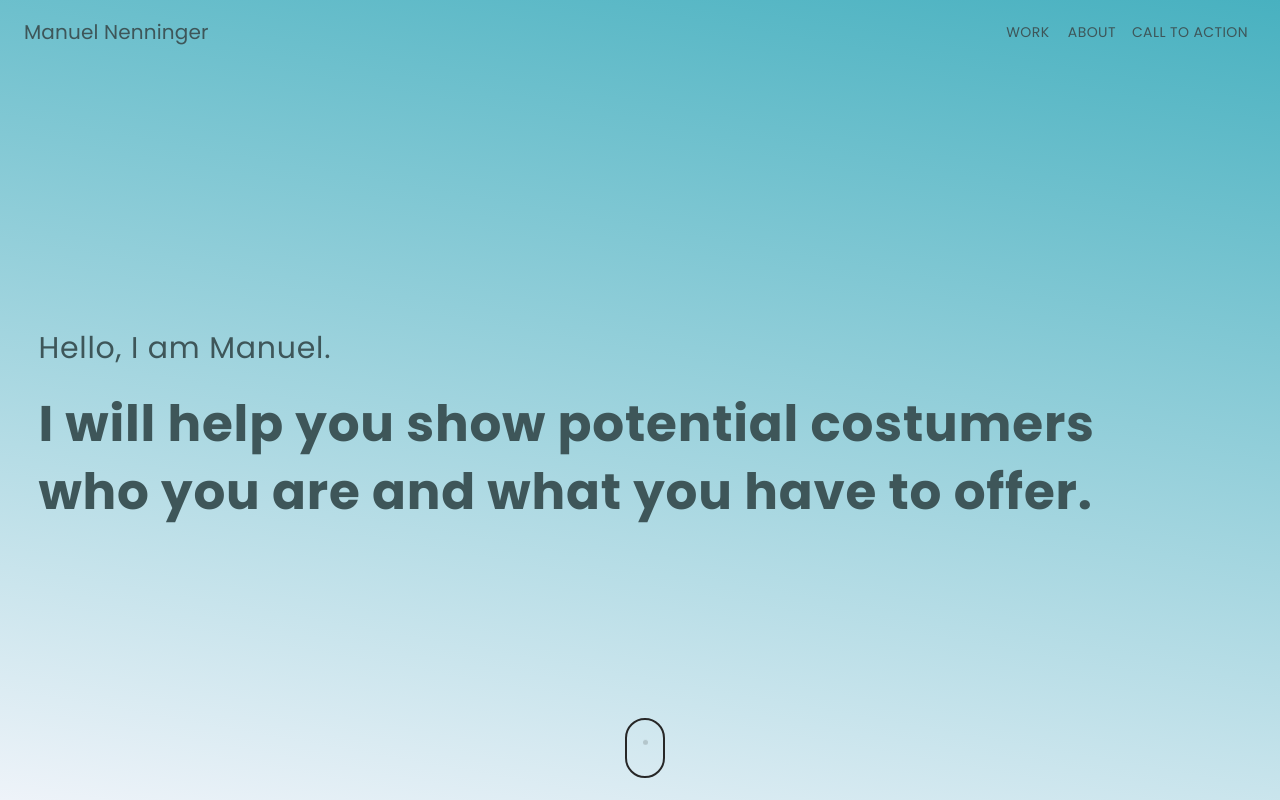
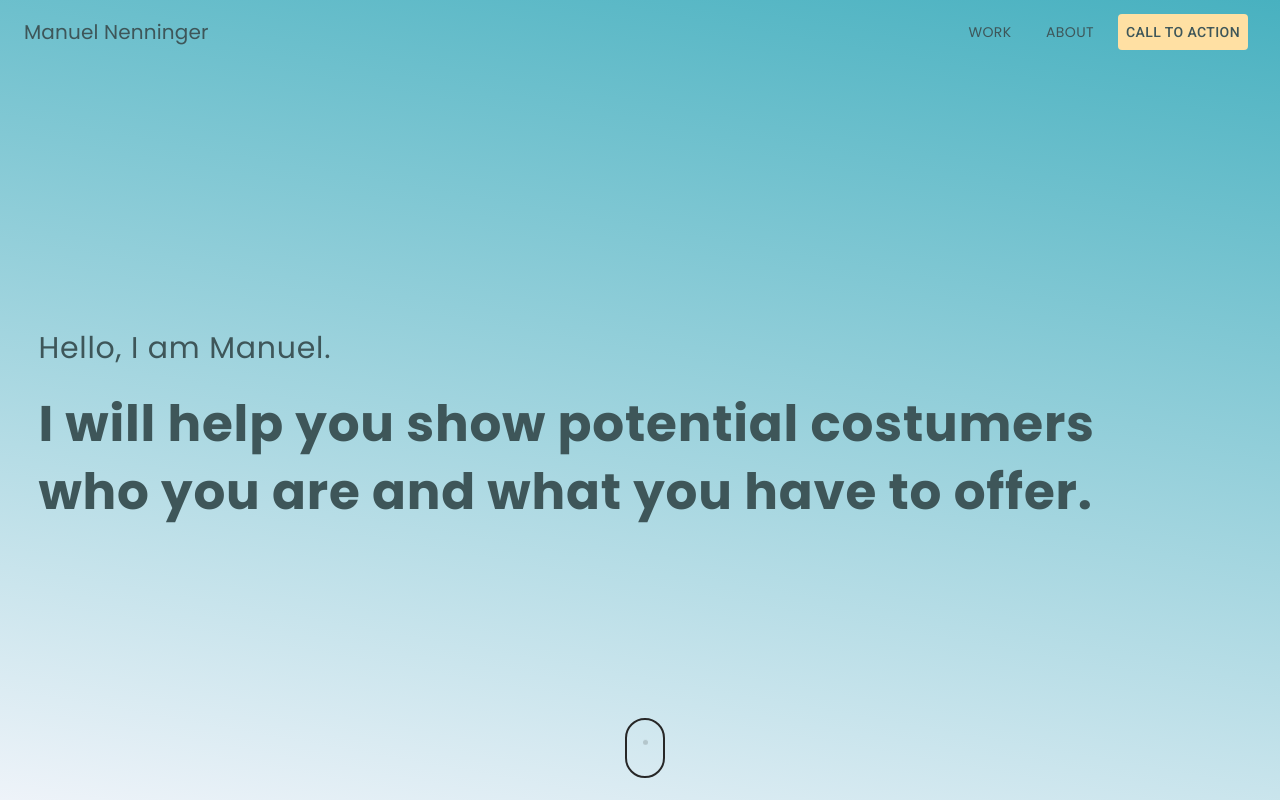
Before and after one commit to ManuelNenninger/PersonalPage, a React (Create React App) app in the folder client/: page / in a window 1280 px wide. Built offline with nearby package versions, Linux system fonts and the light colour scheme.

Commit message:
style adjustments

```diff
--- a/client/src/components/Navbar.jsx
+++ b/client/src/components/Navbar.jsx
@@ -20,7 +20,7 @@ const useStyles = makeStyles((theme) => ({
     boxShadow: "none",
   },
   menuButton: {
-    marginRight: theme.spacing(2),
+    marginRight: theme.spacing(1),
   },
   title: {
     flexGrow: 1,
@@ -28,14 +28,38 @@ const useStyles = makeStyles((theme) => ({
   },
   typography: {
     fontFamily: "Poppins",
+    margin: theme.spacing(1),
   },
 
+}));
+const callToActionButton = makeStyles((theme) => ({
+  root: {
+    backgroundColor: "rgba(255,224,163, 1)",
+    borderColor: '#FFE0A3',
+    boxShadow: 'none',
+    color: '#3E5659',
+    margin: theme.spacing(1),
+    '&:hover': {
+      backgroundColor: 'rgba(255,224,163, 0.8)',
+      boxShadow: 'none',
+      color: '#3E5659',
+    },
+    '&:active': {
+      boxShadow: 'none',
+      backgroundColor: '#FFE0A3',
+
+    },
+    '&:focus': {
+      boxShadow: '0 0 0 0.2rem rgba(116,160,166, 0.5)',
+    },
+  },
 }));
 
 
 
 export default function ButtonAppBar() {
   const classes = useStyles();
+  const callToActionButtonClasses = callToActionButton();
 
   return (
     <div >
@@ -47,7 +71,7 @@ export default function ButtonAppBar() {
           </Typography>
           <Button color="inherit" className={classes.typography} >Work</Button >
           <Button color="inherit" className={classes.typography} >About</Button >
-          <Button color="inherit" className={classes.typography} >Call to Action</Button >
+          <Button color="inherit" className={callToActionButtonClasses.root} >Call to Action</Button >
         </Toolbar>
       </AppBar>
 
--- a/client/src/components/Sections/SectionFour/SectionFour.css
+++ b/client/src/components/Sections/SectionFour/SectionFour.css
@@ -1,6 +1,7 @@
 .SFour-FooterFitter {
   flex: 1;
 }
+
 .SFour-FooterTitel h3 {
   font-family: 'Poppins', sans-serif;
   font-size: 25px;
@@ -10,7 +11,7 @@
 }
 
 .SFour-FooterTitel {
-  margin: 2rem 0 0.2rem 0;
+  margin: 72px 0 12px 0;
   display: flex;
   justify-content: center;
 }
@@ -20,7 +21,7 @@
   display: flex;
   flex-direction: row;
   justify-content: center;
-  margin-bottom: 2rem;
+  margin: 12px 0 12px 0;
 }
 
 .SFour-SocialIconContainer {
@@ -28,12 +29,48 @@
   height: 30px;
 }
 
+.SFour-FooterSocialContainer {
+  margin-bottom: 36px;
+}
+
+.HrSTFour-icon {
+  margin: 0px 40% 0 40%;
+}
+
 /* Anpassungen für XingIcon */
 .SocialIcon {
   height: 28px;
 }
-.SFour-SocialIconContainer:nth-child(3){
+
+.SFour-SocialIconContainer:nth-child(3) {
   display: flex;
   align-items: flex-end;
 }
+
 /* End SocialIcons */
+/* CopyRight Start */
+.copyRight {
+  text-align: center;
+  margin-top: 6px;
+}
+
+.copyRight p {
+  font-family: 'Poppins', sans-serif;
+  font-size: 1rem;
+  font-weight: 400;
+  color: #3E5659;
+  letter-spacing: 0.025em;
+}
+
+/* CopyRight End */
+@media screen and (max-width: 992px) {
+  .HrSTFour-icon {
+    margin: 0px 35% 0 35%;
+  }
+}
+
+@media screen and (max-width: 768px) {
+  .HrSTFour-icon {
+    margin: 0px 30% 0 30%;
+  }
+}
--- a/client/src/components/Sections/SectionFour/SectionFour.jsx
+++ b/client/src/components/Sections/SectionFour/SectionFour.jsx
@@ -2,7 +2,9 @@ import "./SectionFour.css";
 import React from 'react';
 import InstagramIcon from '@material-ui/icons/Instagram';
 import LinkedInIcon from '@material-ui/icons/LinkedIn';
-import { makeStyles } from '@material-ui/core/styles';
+import {
+  makeStyles
+} from '@material-ui/core/styles';
 
 
 const socialIconsStyle = makeStyles((theme) => ({
@@ -19,26 +21,31 @@ const classes = socialIconsStyle();
   return (
     <>
   <div className="SFour-FooterFitter">
-      <hr classname="HrSThree"/>
+    <hr className="HrSThree" />
     <div className="SFour-FooterTitel">
       <h3>Connect with me</h3>
     </div>
+    <div className="SFour-FooterSocialContainer">
+      <hr className="HrSTFour-icon" />
+
       <div className="SFour-FooterSocialIconsContainer">
         <div className="SFour-SocialIconContainer">
           <InstagramIcon className={classes.root} />
         </div>
         <div className="SFour-SocialIconContainer">
-          <LinkedInIcon className={classes.root}/>
+          <LinkedInIcon className={classes.root} />
         </div>
         <div className="SFour-SocialIconContainer">
           <a href="">
-            <img src="/pictures/xing-soziales-logo.png" alt="XingIcon" className="SocialIcon"/>
+            <img src="/pictures/xing-soziales-logo.png" alt="XingIcon" className="SocialIcon" />
           </a>
         </div>
       </div>
-      {/* <div className="copyRight">
-        <p>@2021. Manuel Nenninger</p>
-      </div> */}
+      <hr className="HrSTFour-icon" />
+      <div className="copyRight">
+        <p>@{(new Date().getFullYear())}. Manuel Nenninger</p>
+      </div>
+    </div>
   </div>
 </>
   );
--- a/client/src/components/Sections/SectionThree/SectionThreeAgreementPlan.jsx
+++ b/client/src/components/Sections/SectionThree/SectionThreeAgreementPlan.jsx
@@ -8,10 +8,10 @@ function SectionThreeAgreementPlan() {
           <div className="SThree-AgreePlan-ContentCard">
             <div className="SThree-AgreePlan-ContentCard-MiddleContainer">
               <div className="SThree-AgreePlan-CardTitle">
-                <h4>Lorem ipsum</h4>
+                <h4>I Don´t bite</h4>
               </div>
               <div className="SThree-AgreePlan-CardContent">
-                <h3>Lorem ipsum dolor sit amet, consetetur sadipscing elitr, sed diam nonumy eirmod tempor invidunt ut labore et dolore magna</h3>
+                <h3>Just send me a quick message, so we can talk about you and your business. Let us find out what fits perfekt for you.</h3>
               </div>
             </div>
           </div>
@@ -20,7 +20,7 @@ function SectionThreeAgreementPlan() {
           <div className="SThree-AgreePlan-ContentCard">
             <div className="SThree-AgreePlan-ContentCard-MiddleContainer">
               <div className="SThree-AgreePlan-CardTitle">
-                <h4>Lorem ipsum</h4>
+                <h4>Full reversion</h4>
               </div>
               <div className="SThree-AgreePlan-CardContent">
                 <h3>Lorem ipsum dolor sit amet, consetetur sadipscing elitr, sed diam nonumy eirmod tempor invidunt ut labore et dolore magna</h3>
--- a/client/src/components/Sections/SectionTwo/Card/Card.jsx
+++ b/client/src/components/Sections/SectionTwo/Card/Card.jsx
@@ -25,7 +25,7 @@ function Card(props) {
 
 
   return (
-    <div className="cardsection" onMouseOver={handleMouseOver} onMouseOut={handleMouseOut}>
+    <div className="cardsection" onMouseEnter={handleMouseOver} onMouseLeave={handleMouseOut}>
       {isMouseOver ?
       (<CardOneActive
         CardOneActiveTitel={props.CardOneActiveTitel}
--- a/client/src/components/Sections/SectionTwo/SectionTwo.css
+++ b/client/src/components/Sections/SectionTwo/SectionTwo.css
@@ -28,7 +28,6 @@
 .cardsection img {
   height: 240px;
   width: 360px;
-  z-index: -1;
 }
 
 .row .col-md-6 {
@@ -61,7 +60,6 @@
 .cardOneActivOverlay {
   background-color: #FFE0A3;
   text-align: left;
-  z-index: -1;
   height: 100%;
   display: flex;
   flex-direction: column !important;
```
Lines whose indentation alone changed are shown as unchanged.
